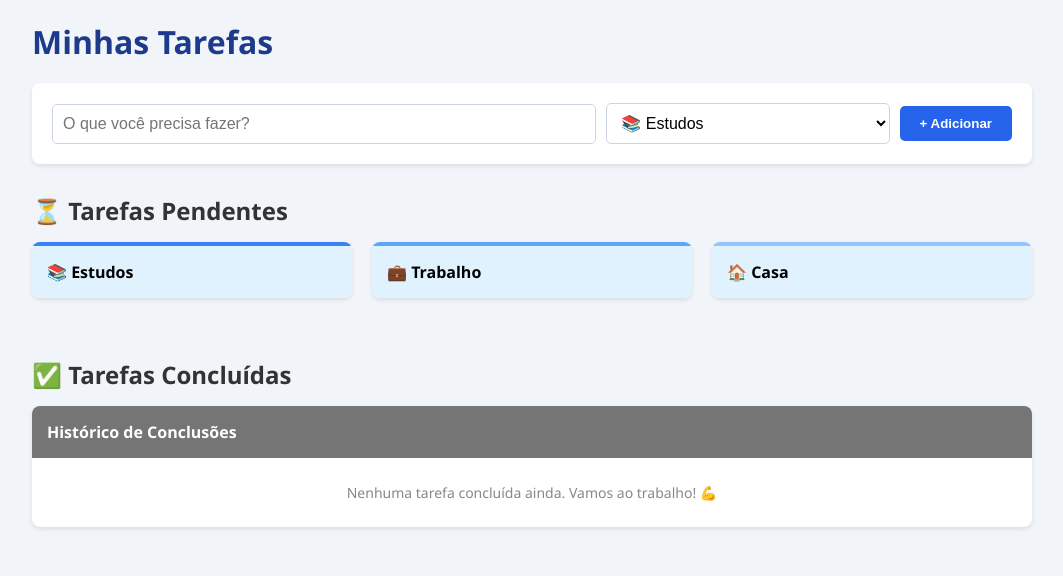
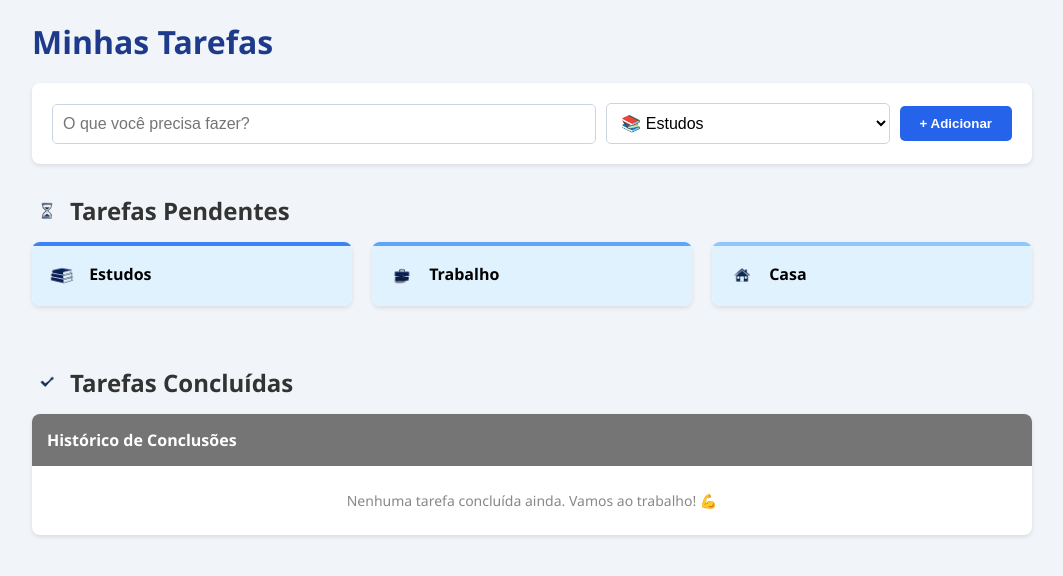
Before and after one commit to vivianSantos0101/ProgramacaoWeb, a Django app: page / in a window 1280 px wide. Shown: the top 576 px of the page, without its empty margins (108-1171 px from the left). Run offline with Django 5.2, Linux system fonts and the light colour scheme; data that the repository does not hold is empty.

Commit message:
feat: inserção de icones no front

```diff
--- a/atividade 2/static/css/style.css
+++ b/atividade 2/static/css/style.css
@@ -61,3 +61,12 @@ h1.title { color: #1e3a8a; margin-bottom: 20px; }
     transition: 0.3s;
 }
 .btn-adicionar:hover { background-color: #1d4ed8; }
+
+
+
+.icon-small {
+    width: 30px;
+    height: auto;
+    vertical-align: middle;
+    margin-right: 8px; /* Dá um espacinho entre a imagem e a palavra */
+}
--- a/atividade 2/templates/index.html
+++ b/atividade 2/templates/index.html
@@ -27,12 +27,16 @@
             </form>
         </div>
 
-        <h2 style="margin-top: 30px; margin-bottom: 15px; color: #333; font-size: 1.5rem;">⏳ Tarefas Pendentes</h2>
+      <h2 style="margin-top: 30px; margin-bottom: 15px; color: #333; font-size: 1.5rem; display: flex; align-items: center;">
+    <img src="{% static 'img/pendentes_small-png.png' %}" class="icon-small" alt="Pendentes"> Tarefas Pendentes
+</h2>
 
         <div class="grid-categorias">
 
             <div class="card">
-                <div class="card-header header-estudos">📚 Estudos</div>
+               <div class="card-header header-estudos">
+    <img src="{% static 'img/estudo_small-png.png' %}" class="icon-small" alt="Estudos"> Estudos
+    </div>
                 <div>
                     {% for tarefa in tasks_pending %}
                         {% if tarefa.category == 'estudos' %}
@@ -47,7 +51,9 @@
             </div>
 
             <div class="card">
-                <div class="card-header header-trabalho">💼 Trabalho</div>
+               <div class="card-header header-trabalho">
+    <img src="{% static 'img/trabalho_small-png.png' %}" class="icon-small" alt="Trabalho"> Trabalho
+</div>
                 <div>
                     {% for tarefa in tasks_pending %}
                         {% if tarefa.category == 'trabalho' %}
@@ -62,7 +68,9 @@
             </div>
 
             <div class="card">
-                <div class="card-header header-casa">🏠 Casa</div>
+                <div class="card-header header-casa">
+    <img src="{% static 'img/casa_small-png.png' %}" class="icon-small" alt="Casa"> Casa
+    </div>
                 <div>
                     {% for tarefa in tasks_pending %}
                         {% if tarefa.category == 'casa' %}
@@ -78,7 +86,9 @@
 
         </div>
 
-        <h2 style="margin-top: 40px; margin-bottom: 15px; color: #333; font-size: 1.5rem;">✅ Tarefas Concluídas</h2>
+<h2 style="margin-top: 40px; margin-bottom: 15px; color: #333; font-size: 1.5rem; display: flex; align-items: center;">
+    <img src="{% static 'img/concluido_small-png.png' %}" class="icon-small" alt="Concluídas"> Tarefas Concluídas
+</h2>
 
         <div class="card" style="margin-bottom: 40px;">
             <div class="card-header" style="background-color: #757575; color: white;">Histórico de Conclusões</div>
```
Also changed, not shown: atividade 2/static/img/adicionar_small-png.png (added), atividade 2/static/img/casa_small-png.png (added), atividade 2/static/img/concluido_small-png.png (added), atividade 2/static/img/estudo_small-png.png (added), atividade 2/static/img/pendentes_small-png.png (added), atividade 2/static/img/trabalho-png.png (added), atividade 2/static/img/trabalho_small-png.png (added).
